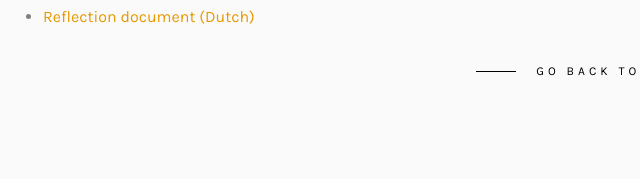
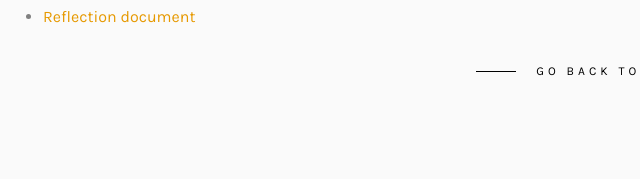
Before and after one commit to SienVB/SienVB.github.io, a plain HTML site: page hpe.html in a window 1280 px wide. Shown: the part 1044-1223 px from the top of the page, 272-912 px from the left. Drawn offline with nearby package versions, Linux system fonts and the light colour scheme; files whose address does not match are found by name; a web font is replaced by a local one.

Commit message:
update reflection

```diff
--- a/hpe.html
+++ b/hpe.html
@@ -141,7 +141,7 @@
                                     <li><a target="_blank" href="internship/User-Manual.pdf">User manual</a></li>
                                 </ul>
                                 <li><a target="_blank" href="internship/DailyLogs.pdf">Daily logbook</a></li>
-                                <li><a target="_blank" href="internship/Reflectie.pdf">Reflection document (Dutch)</a></li>
+                                <li><a target="_blank" href="internship/Reflection.pdf">Reflection document</a></li>
                              </ul>
                                 <p class="read"><a href="index.html#colorlib-work">Go back to projects</a></p>
                             </div>
```
Also changed, not shown: 2 other files.
